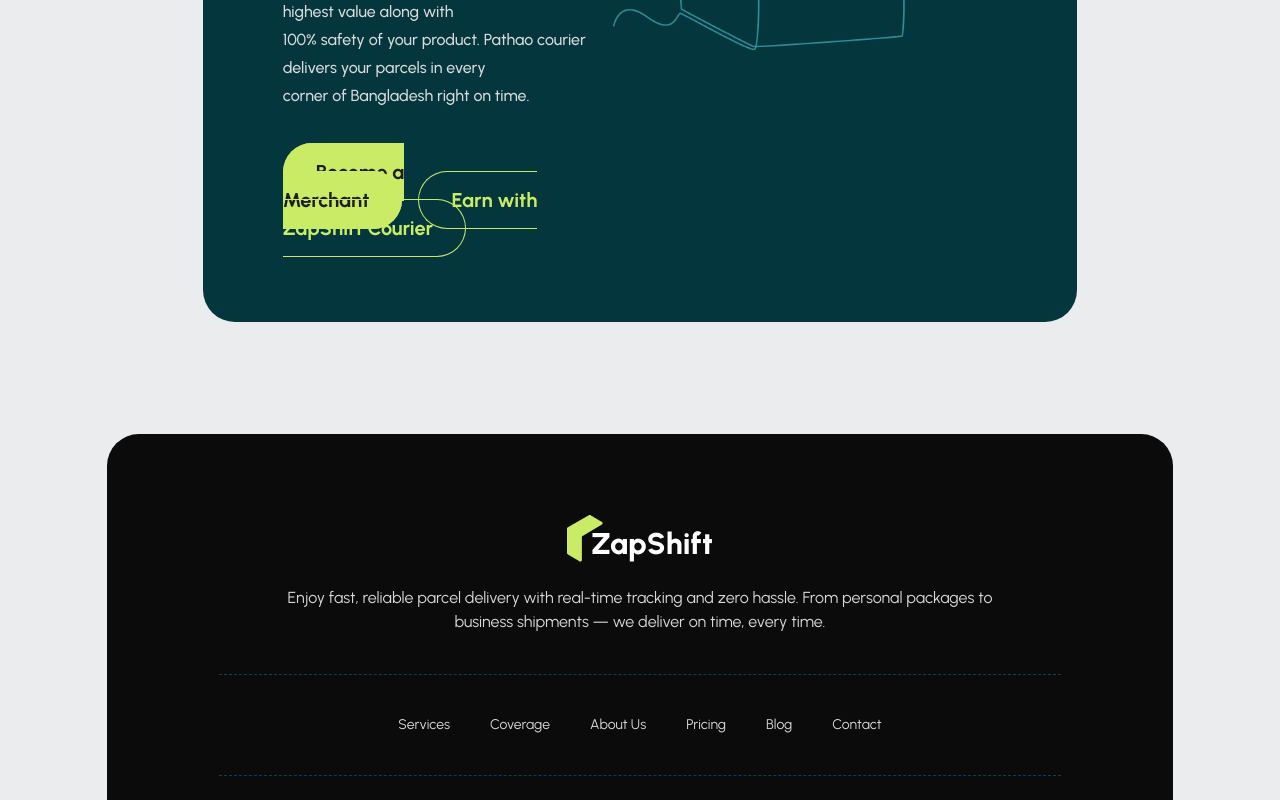
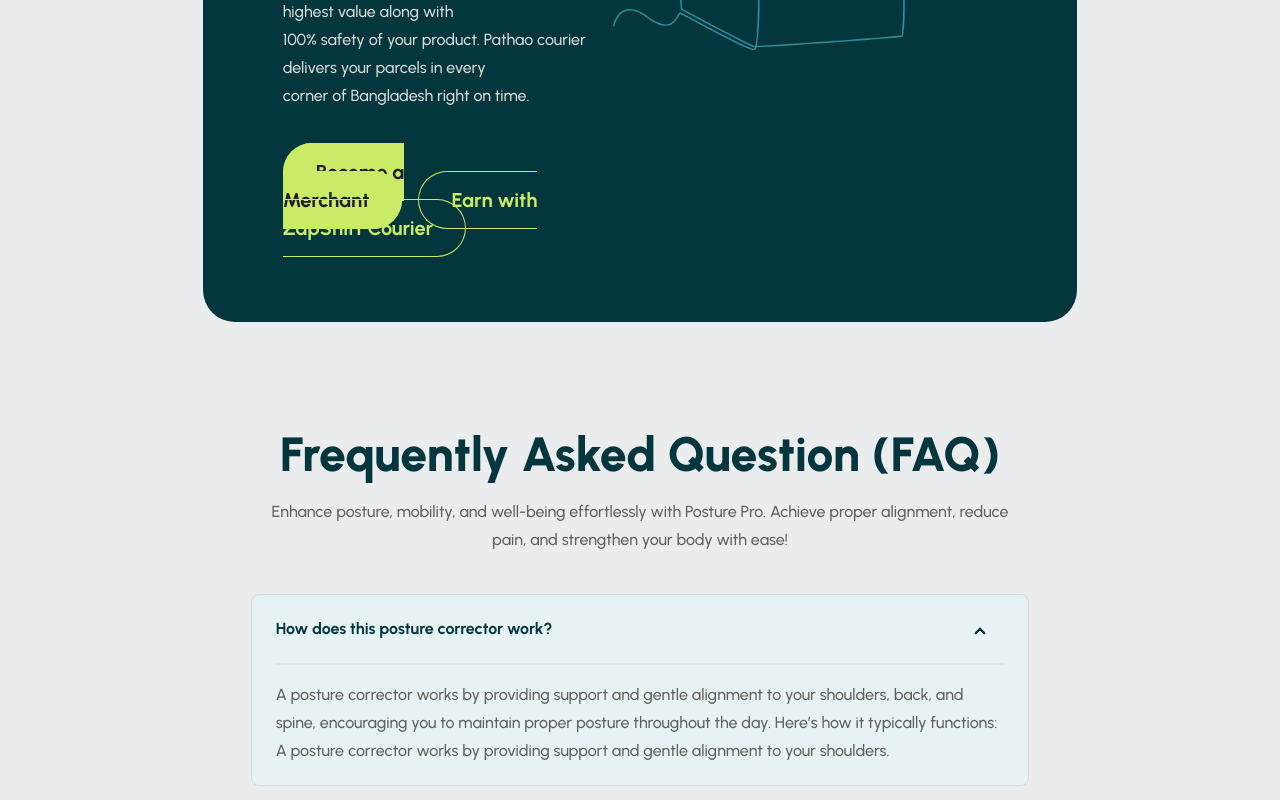
Before and after one commit to sh4aadman/Zap-Shift, a React (Vite) app in the folder Zap-Shift-Client/: page / in a window 1280 px wide. Shown: the part 4412-5212 px from the top of the page. Built offline with nearby package versions, Linux system fonts and the light colour scheme.

Commit message:
created accordion

```diff
--- a/Zap-Shift-Client/index.html
+++ b/Zap-Shift-Client/index.html
@@ -4,7 +4,7 @@
     <meta charset="UTF-8" />
     <link rel="icon" type="image/svg+xml" href="/favicon.png" />
     <meta name="viewport" content="width=device-width, initial-scale=1.0" />
-    <title>zap-shift-client</title>
+    <title>Zap Shift</title>
   </head>
   <body>
     <div id="root"></div>
--- /dev/null
+++ b/Zap-Shift-Client/src/layouts/AuthLayout.jsx
@@ -0,0 +1,11 @@
+import { Outlet } from "react-router";
+
+function AuthLayout() {
+  return (
+    <div>
+      <Outlet />
+    </div>
+  );
+}
+
+export default AuthLayout;
--- /dev/null
+++ b/Zap-Shift-Client/src/pages/Auth/Login/Login.jsx
@@ -0,0 +1,5 @@
+function Login() {
+  return <div>Login</div>;
+}
+
+export default Login;
--- /dev/null
+++ b/Zap-Shift-Client/src/pages/Auth/Register/Register.jsx
@@ -0,0 +1,5 @@
+function Register() {
+  return <div>Register</div>;
+}
+
+export default Register;
--- a/Zap-Shift-Client/src/pages/Home/Home.jsx
+++ b/Zap-Shift-Client/src/pages/Home/Home.jsx
@@ -1,3 +1,4 @@
+import AccordionSection from "./components/Accordion/AccordionSection";
 import CallToAction from "./components/CallToAction/CallToAction";
 import Carousel from "./components/Carousel/Carousel";
 import HowItWorks from "./components/HowItWorks/HowItWorks";
@@ -16,6 +17,7 @@
       <ServiceFeatures />
       <hr className="mb-20 mx-24 border-dashed border-info" />
       <CallToAction />
+      <AccordionSection />
     </>
   );
 }
--- /dev/null
+++ b/Zap-Shift-Client/src/pages/Home/components/Accordion/Accordion.jsx
@@ -0,0 +1,56 @@
+function Accordion() {
+  return (
+    <div className="mb-10 px-36 space-y-4">
+      <div className="collapse collapse-arrow px-6 py-5 bg-white border border-base-200 has-[input:checked]:bg-[#e6f2f3]">
+        <input type="radio" name="my-accordion-2" defaultChecked />
+        <div className="collapse-title p-0 m-0 font-bold text-base text-secondary leading-7">
+          How does this posture corrector work?
+        </div>
+        <div className="collapse-content p-0">
+          <hr className="my-4 border border-[#d8eaec]" />
+          <p className="font-medium text-base text-accent leading-7">
+            A posture corrector works by providing support and gentle alignment
+            to your shoulders, back, and spine, encouraging you to maintain
+            proper posture throughout the day. Here’s how it typically
+            functions: A posture corrector works by providing support and gentle
+            alignment to your shoulders.
+          </p>
+        </div>
+      </div>
+      <div className="collapse collapse-arrow px-6 py-5 bg-white border border-base-200 has-[input:checked]:bg-[#e6f2f3]">
+        <input type="radio" name="my-accordion-2" />
+        <div className="collapse-title p-0 m-0 font-bold text-base text-secondary leading-7">
+          Is it suitable for all ages and body types?
+        </div>
+        <div className="collapse-content p-0">
+          <hr className="my-4 border border-[#d8eaec]" />
+          <p className="font-medium text-base text-accent leading-7">
+            A posture corrector works by providing support and gentle alignment
+            to your shoulders, back, and spine, encouraging you to maintain
+            proper posture throughout the day. Here’s how it typically
+            functions: A posture corrector works by providing support and gentle
+            alignment to your shoulders.
+          </p>
+        </div>
+      </div>
+      <div className="collapse collapse-arrow px-6 py-5 bg-white border border-base-200 has-[input:checked]:bg-[#e6f2f3]">
+        <input type="radio" name="my-accordion-2" />
+        <div className="collapse-title p-0 m-0 font-bold text-base text-secondary leading-7">
+          Does it really help with back pain and posture improvement?
+        </div>
+        <div className="collapse-content p-0">
+          <hr className="my-4 border border-[#d8eaec]" />
+          <p className="font-medium text-base text-accent leading-7">
+            A posture corrector works by providing support and gentle alignment
+            to your shoulders, back, and spine, encouraging you to maintain
+            proper posture throughout the day. Here’s how it typically
+            functions: A posture corrector works by providing support and gentle
+            alignment to your shoulders.
+          </p>
+        </div>
+      </div>
+    </div>
+  );
+}
+
+export default Accordion;
--- /dev/null
+++ b/Zap-Shift-Client/src/pages/Home/components/Accordion/AccordionSection.jsx
@@ -0,0 +1,26 @@
+import { BsArrowUpRightCircleFill } from "react-icons/bs";
+import Accordion from "./Accordion";
+
+function AccordionSection() {
+  return (
+    <div>
+      <h3 className="mb-6 font-extrabold text-5xl text-secondary leading-10 text-center">
+        Frequently Asked Question (FAQ)
+      </h3>
+      <p className="mb-10 font-medium text-base text-accent leading-7 text-center">
+        Enhance posture, mobility, and well-being effortlessly with Posture Pro.
+        Achieve proper alignment, reduce <br /> pain, and strengthen your body
+        with ease!
+      </p>
+      <Accordion />
+      <div className="mb-28 flex justify-center items-center">
+        <button className="px-8 py-4 rounded-xl bg-primary font-bold text-xl text-[#1f1f1f]">
+          See More FAQ's
+        </button>
+        <BsArrowUpRightCircleFill className="text-6xl rounded-full bg-primary" />
+      </div>
+    </div>
+  );
+}
+
+export default AccordionSection;
--- a/Zap-Shift-Client/src/routes/router.jsx
+++ b/Zap-Shift-Client/src/routes/router.jsx
@@ -7,6 +7,9 @@
 import Pricing from "../pages/Pricing/Pricing";
 import Blog from "../pages/Blog/Blog";
 import Contact from "../pages/Contact/Contact";
+import AuthLayout from "../layouts/AuthLayout";
+import Login from "../pages/Auth/Login/Login";
+import Register from "../pages/Auth/Register/Register";
 
 const router = createBrowserRouter([
   {
@@ -43,6 +46,20 @@
       },
     ],
   },
+  {
+    path: "/auth",
+    Component: AuthLayout,
+    children: [
+      {
+        path: "login",
+        Component: Login,
+      },
+      {
+        path: "register",
+        Component: Register,
+      },
+    ],
+  },
 ]);
 
 export default router;
```
